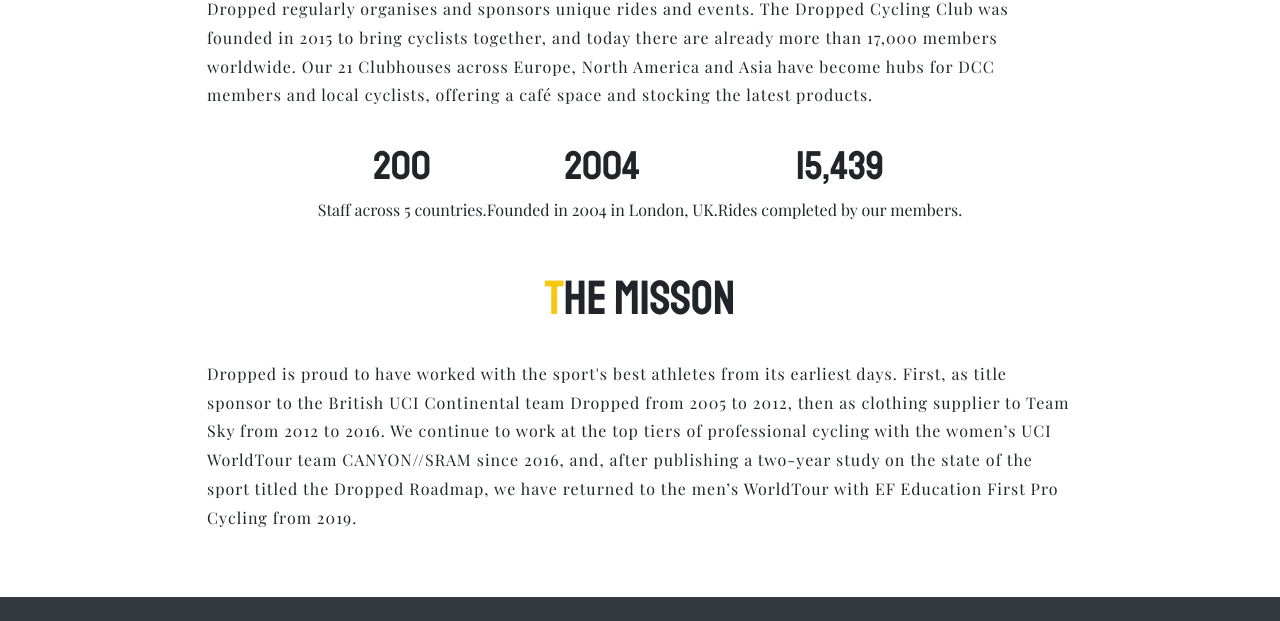
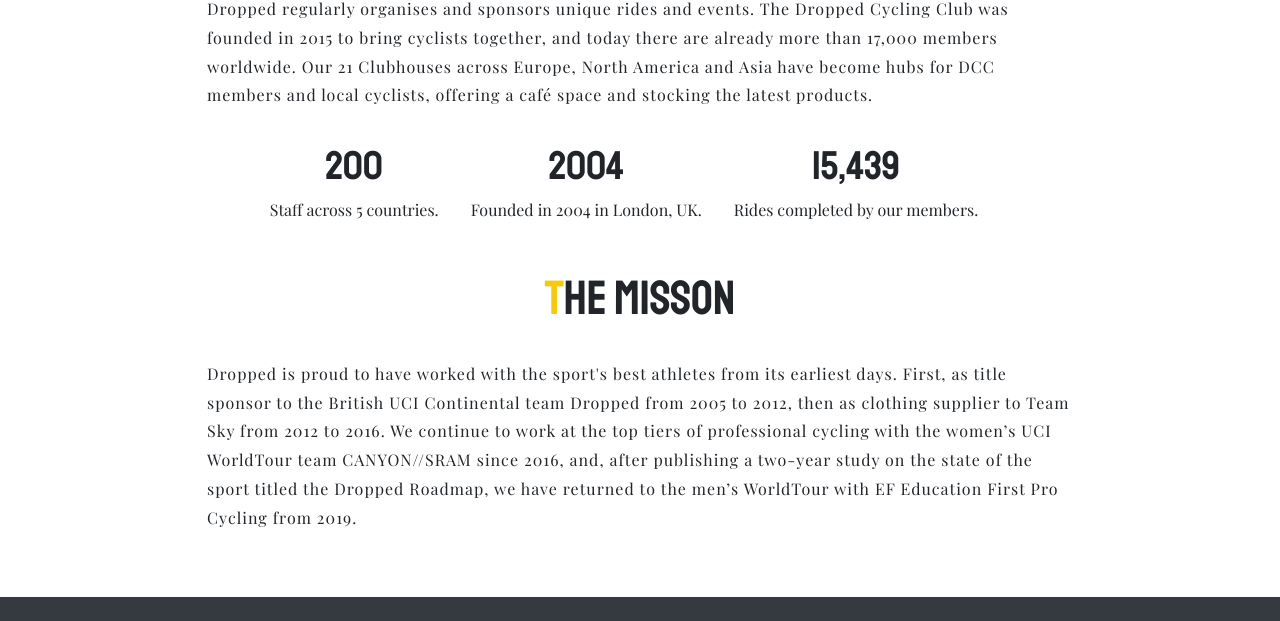
Before and after one commit to AndyBeable/dropped, a website: page about.html in a window 1280 px wide. Shown: the part 956-1577 px from the top of the page. Drawn offline with nearby package versions, Linux system fonts and the light colour scheme.

Commit message:
about touchup

```diff
--- a/about.html
+++ b/about.html
@@ -104,11 +104,11 @@
           </div>
         </div>
         <div class="about__stats">
-          <div class="about__stats__founded">
+          <div class="about__stats__staff">
             <h3 class="about__stats__heading">200</h3>
             <p>Staff across 5 countries.</p>
           </div>
-          <div class="about__stats__staff">
+          <div class="about__stats__founded">
             <h3 class="about__stats__heading">2004</h3>
             <p>Founded in 2004 in London, UK.</p>
           </div>
--- a/sass/components/_about.scss
+++ b/sass/components/_about.scss
@@ -16,6 +16,13 @@
     text-align: center;
     margin-bottom: 2rem;
   }
+
+  &__stats__staff {
+    margin-right: 2rem;
+  }
+  &__stats__founded {
+    margin-right: 2rem;
+  }
 }
 
 .find__us {
```
Also changed, not shown: style.css.
